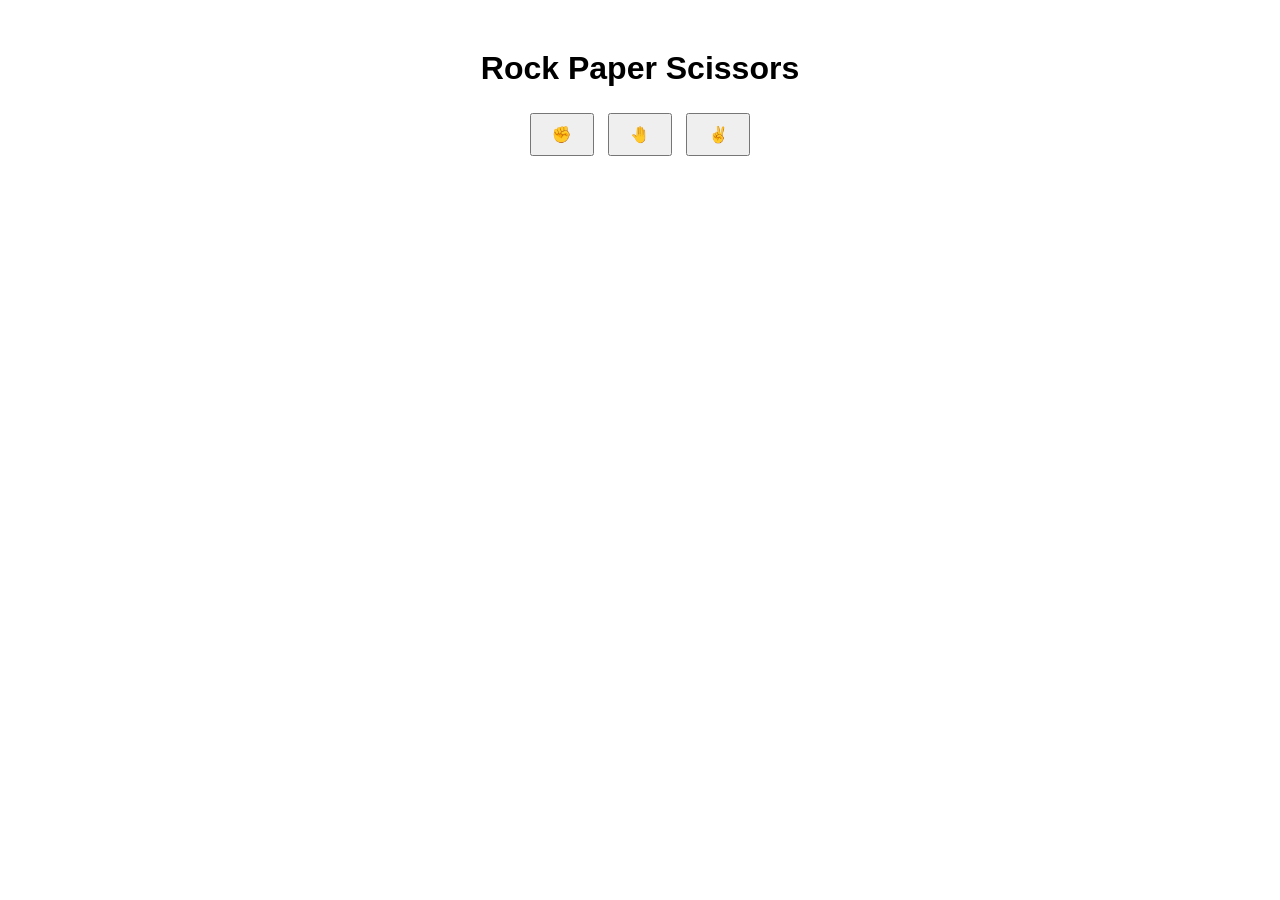
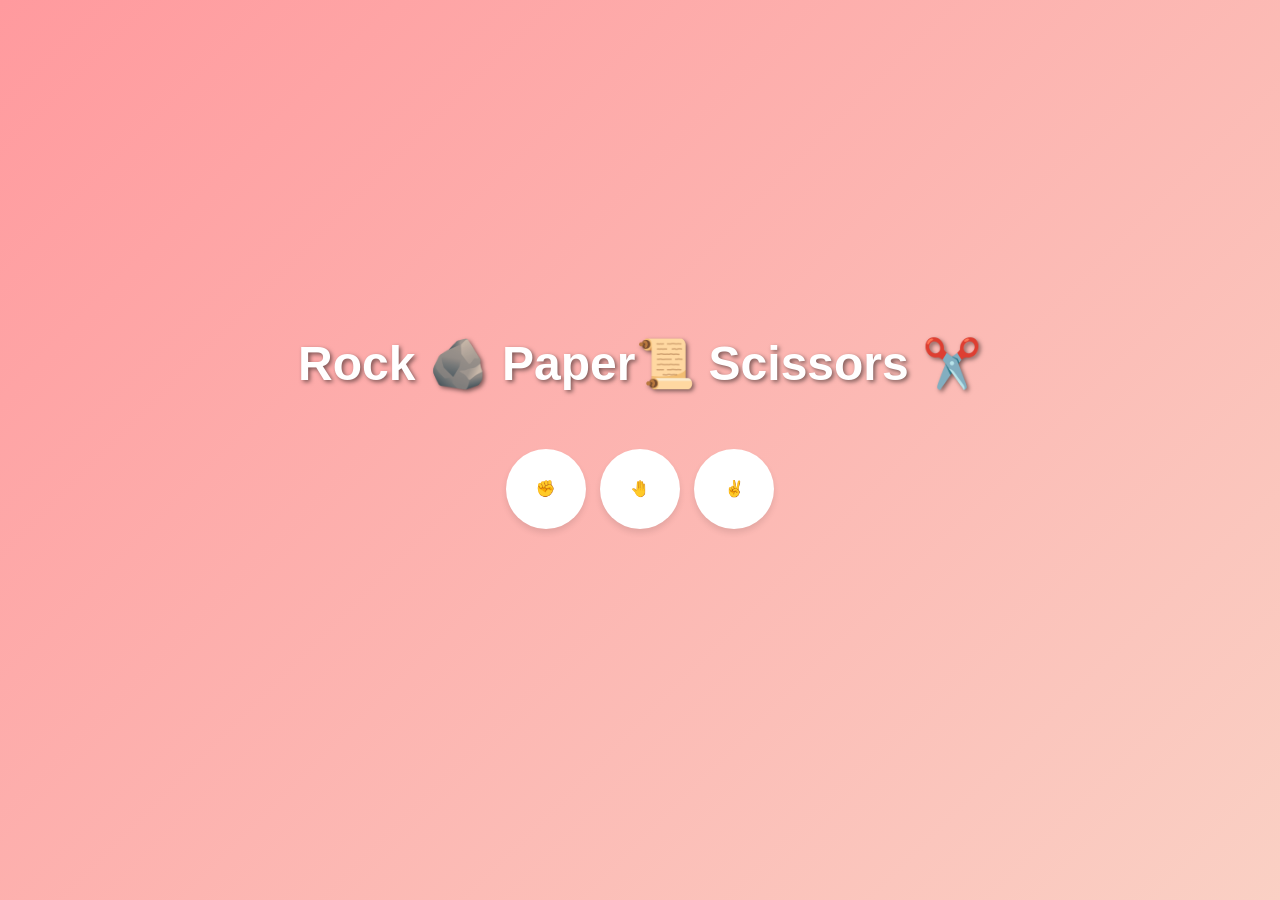
Before and after one commit to TimurShomakhov/Solo-Project, a plain HTML site: page index.html in a window 1280 px wide. Before the commit the page ends 800 px from the top, so only its background shows below. Drawn offline with Linux system fonts and the light colour scheme.

Commit message:
Adjustment for background colors, changing and choice button shapes and little details

```diff
--- a/file.css
+++ b/file.css
@@ -1,11 +1,58 @@
+body {
+  font-family: Arial, sans-serif;
+  text-align: center;
+  margin: 50px;
+  background: linear-gradient(135deg, #ff9a9e 0%, #fad0c4 100%);
+  color: #333;
+  min-height: 100vh;
+  display: flex;
+  flex-direction: column;
+  justify-content: center;
+  align-items: center;
+}
+
+h1 {
+  font-size: 3rem;
+  color: #ffffff;
+  text-shadow: 2px 2px 4px rgba(0, 0, 0, 0.5);
+}
+
+.choices {
+  margin: 20px 0;
+}
+
+.choices button {
+  margin: 5px;
+  padding: 15px;
+  font-size: 1.2rem;
+  cursor: pointer;
+  border: none;
+  border-radius: 50%;
+  width: 80px;
+  height: 80px;
+  background-color: #ffffff;
+  color: #333;
+  box-shadow: 0 4px 6px rgba(0, 0, 0, 0.1);
+  transition: transform 0.2s ease, background-color 0.3s ease;
+  display: inline-flex;
+  justify-content: center;
+  align-items: center;
+}
+
+.choices button:hover {
+  background-color: #f0f0f0;
+  transform: scale(1.1);
+}
+
 #result {
-  font-size: 24px;
-  font-weight: bold;
-  text-align: center;
+  font-size: 1.5rem;
   margin-top: 20px;
-  opacity: 0; /* Fades in when the result is shown */
+  color: #ffffff;
+  text-shadow: 1px 1px 3px rgba(0, 0, 0, 0.5);
+  opacity: 0;
   transition: opacity 0.5s ease;
 }
+
 #result.visible {
   opacity: 1;
 }
--- a/index.html
+++ b/index.html
@@ -37,13 +37,13 @@
     </style>
 </head>
 <body>
-    <h1>Rock Paper Scissors</h1>
+    <h1>Rock 🪨 Paper📜 Scissors ✂️</h1>
     <div class="choices">
         <button onclick="playGame('rock')">✊</button>
         <button onclick="playGame('paper')">🤚</button>
         <button onclick="playGame('scissors')">✌️</button>
     </div>
-    <div id="result">Choose One</div>
+    <div id="result">Here it goes!</div>
     <script src="javascript.js"></script>
 </body>
 </html>
```
